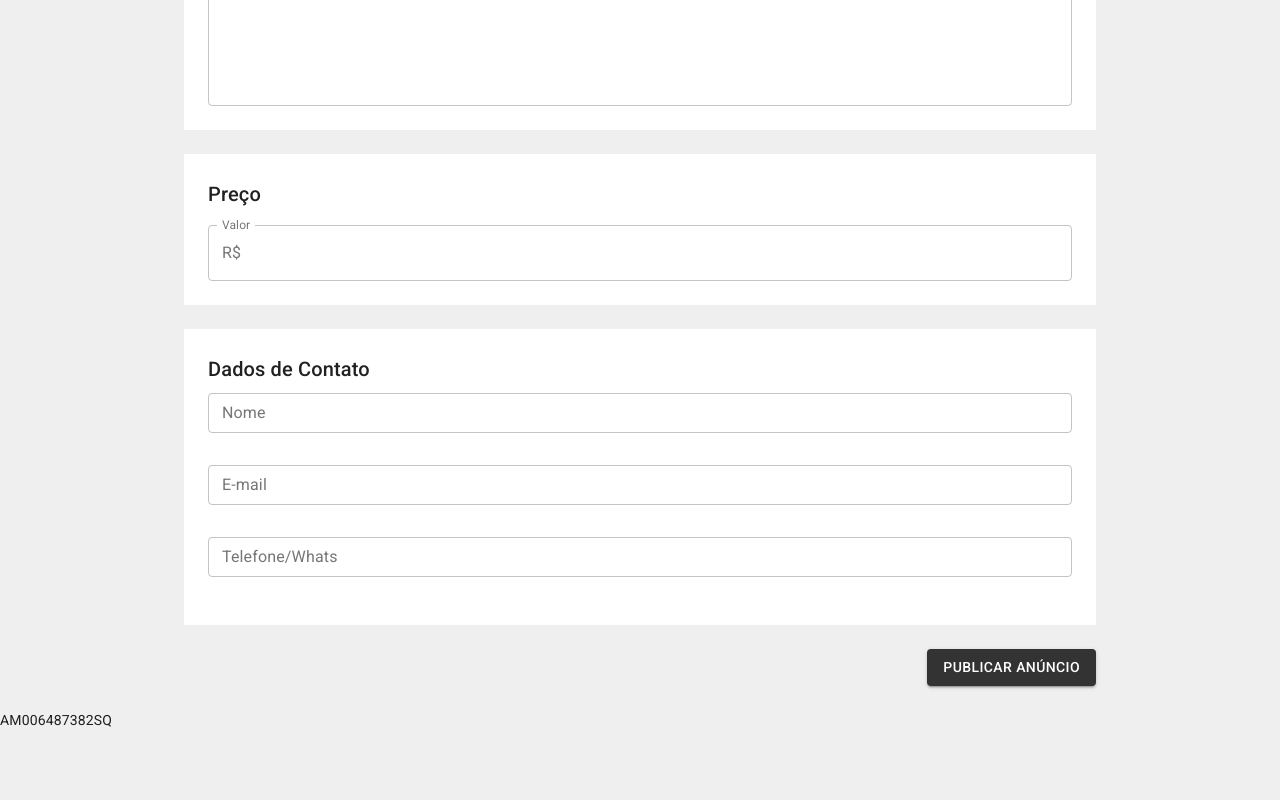
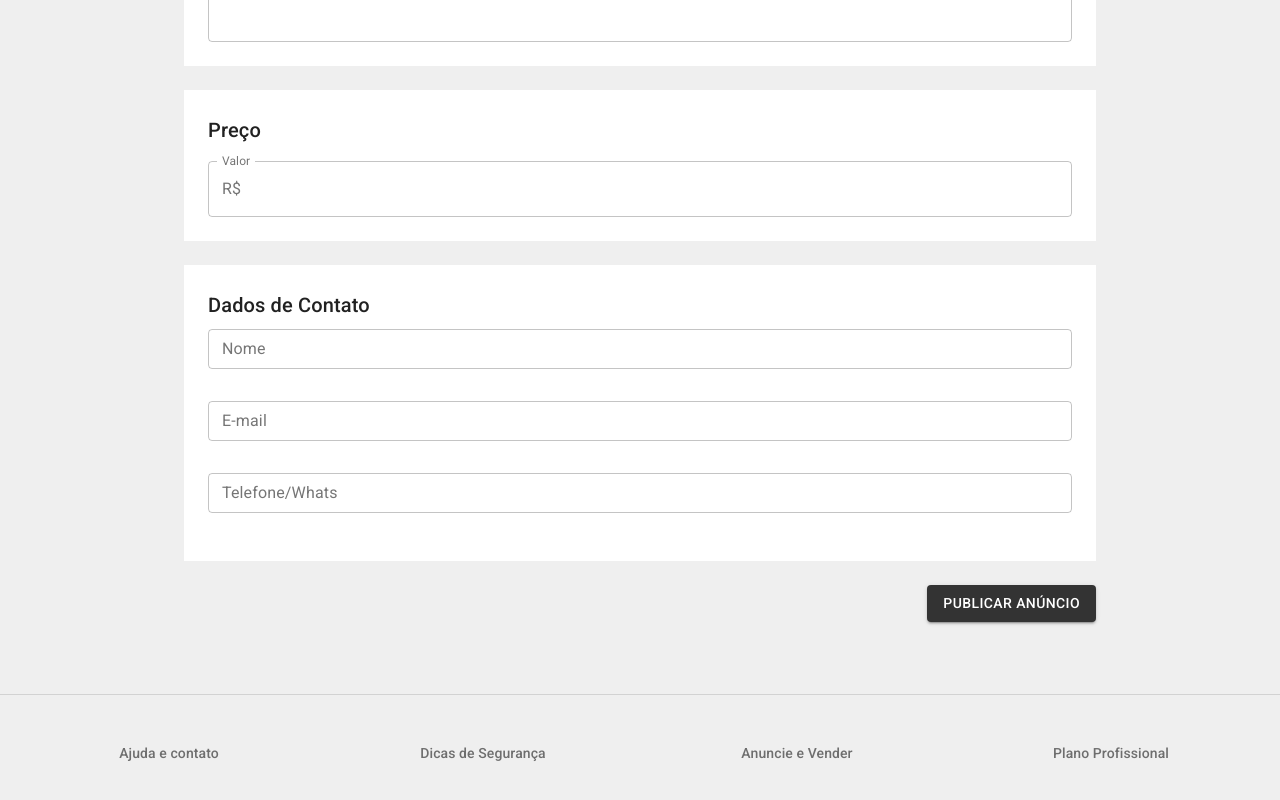
Before and after one commit to bzenky/anunx, a Next.js app: page /user/publish in a window 1280 px wide. Shown: the part 918-1718 px from the top of the page. Before the commit the page ends 1648 px from the top, so only its background shows below. Built offline with nearby package versions, Linux system fonts and the light colour scheme.

Commit message:
adicionando footer e container no template

```diff
--- a/pages/index.js
+++ b/pages/index.js
@@ -14,9 +14,7 @@
 import TemplateDefault from '../src/templates/default'
 
 const useStyles = makeStyles((theme) => ({
-  searchContainer: {
-    padding: theme.spacing(8, 10, 6),
-  },
+
   searchBox: {
     display: 'flex',
     justifyContent: 'center',
@@ -39,7 +37,7 @@
 
   return (
     <TemplateDefault>
-      <Container maxWidth="md" className={classes.searchContainer}>
+      <Container maxWidth="md">
         <Typography component="h1" variant="h3" align="center" color="textPrimary">
           O que deseja encontrar ?
         </Typography>
--- a/pages/user/dashboard.js
+++ b/pages/user/dashboard.js
@@ -13,9 +13,6 @@
 import { makeStyles } from '@material-ui/core/styles'
 
 const useStyles = makeStyles((theme) => ({
-  container: {
-    padding: theme.spacing(8, 0, 6)
-  },
   cardMedia: {
     paddingTop: '58%',
   },
@@ -30,7 +27,7 @@
 
   return (
     <TemplateDefault>
-      <Container maxWidth="sm" className={classes.container}>
+      <Container maxWidth="sm">
         <Typography component="h1" variant="h2" align="center">
           Meus Anúncios
         </Typography>
--- a/pages/user/publish.js
+++ b/pages/user/publish.js
@@ -23,9 +23,6 @@
   mask: {},
   mainImage: {},
 
-  container: {
-    padding: theme.spacing(8, 0, 6),
-  },
   box: {
     backgroundColor: theme.palette.background.white,
     padding: theme.spacing(3),
@@ -117,7 +114,7 @@
 
   return (
       <DefaultTemplate>
-        <Container maxWidth="sm" className={classes.container}>
+        <Container maxWidth="sm">
           <Typography component="h1" variant="h2" align="center" color="textPrimary">
             Publicar Anúncio
           </Typography>
--- /dev/null
+++ b/src/components/Footer.js
@@ -0,0 +1,56 @@
+import Link from 'next/link'
+import { Box, Container, Grid, Typography } from "@material-ui/core";
+import { makeStyles } from '@material-ui/core/styles'
+
+const useStyles = makeStyles((theme) => ({
+  footer: {
+    borderTop: `1px solid ${theme.palette.divider}`,
+    paddingTop: theme.spacing(3),
+    paddingBottom: theme.spacing(3),
+
+    [theme.breakpoints.up('sm')]: {
+      paddingTop: theme.spacing(6),
+      paddingBottom: theme.spacing(6),
+    }
+  },
+
+}))
+
+export default function Footer() {
+  const classes = useStyles()
+
+  return (
+    <Container maxWidth="lg" component="footer" className={classes.footer}>
+      <Grid container spacing={3}>
+        <Grid item xs={6} sm={3}>
+          <Box textAlign="center">
+            <Link href="#" passHref>
+              <Typography color="textSecondary" variant="subtitle2">Ajuda e contato</Typography>
+            </Link>
+          </Box>
+        </Grid>
+        <Grid item xs={6} sm={3}>
+          <Box textAlign="center">
+            <Link href="#" passHref>
+              <Typography color="textSecondary" variant="subtitle2">Dicas de Segurança</Typography>
+            </Link>
+          </Box>
+        </Grid>
+        <Grid item xs={6} sm={3}>
+          <Box textAlign="center">
+            <Link href="#" passHref>
+              <Typography color="textSecondary" variant="subtitle2">Anuncie e Vender</Typography>
+            </Link>
+          </Box>
+        </Grid>
+        <Grid item xs={6} sm={3}>
+            <Box textAlign="center">
+              <Link href="#" passHref>
+                <Typography color="textSecondary" variant="subtitle2">Plano Profissional</Typography>
+              </Link>
+            </Box>
+        </Grid>
+      </Grid>
+    </Container>
+  )
+}
--- a/src/templates/Default.js
+++ b/src/templates/Default.js
@@ -1,11 +1,25 @@
+import { Box } from '@material-ui/core'
+import { makeStyles } from '@material-ui/core/styles'
+
 import Header from '../components/Header'
+import Footer from '../components/Footer'
+
+const useStyles = makeStyles((theme) => ({
+  container: {
+    padding: theme.spacing(6, 0, 6),
+  }
+}))
 
 const Default = ({ children }) => {
+  const classes = useStyles()
+
   return (
     <>
       <Header />
-      {children}
-      <footer>AM006487382SQ</footer>
+      <Box className={classes.container}>
+        {children}
+      </Box>
+      <Footer />
     </>
   )
 }
```
